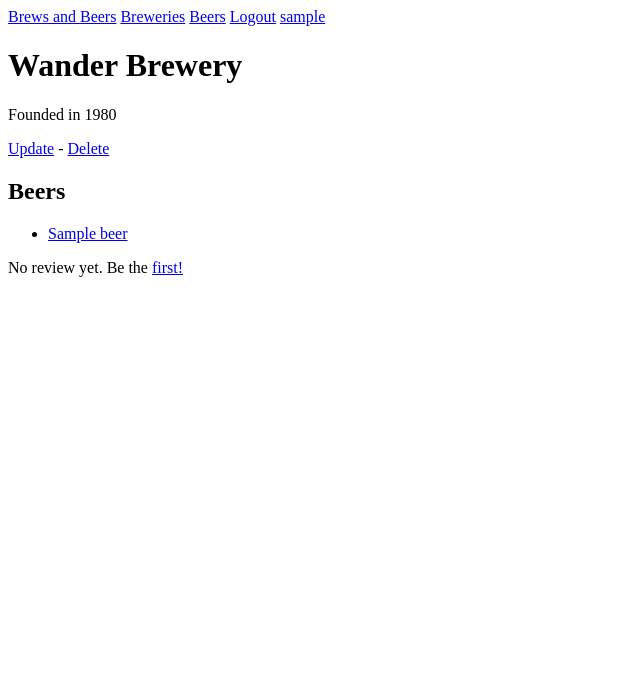
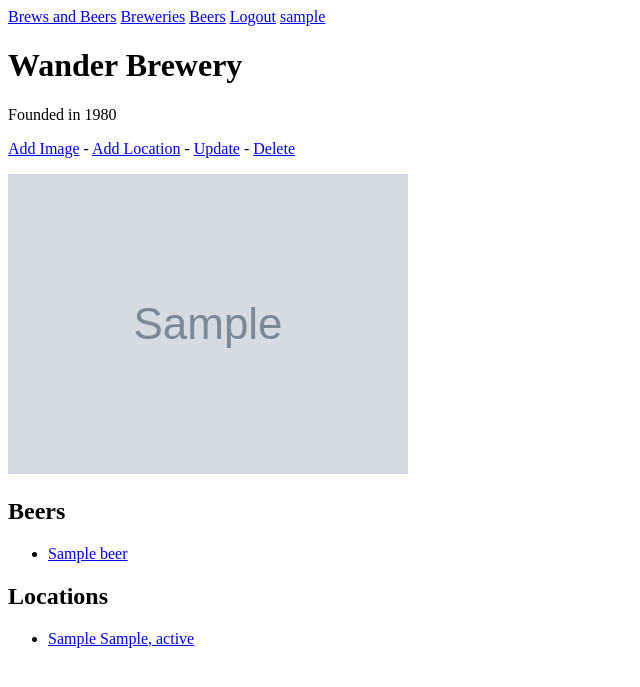
Before and after one commit to harrelchris/brewsandbeers, a Django app: page /brewery/1/ in a window 1280 px wide. Shown: the top 687 px of the page, without its empty margins (0-640 px from the left). Run offline with Django 4.2, Linux system fonts and the light colour scheme; a user stored in the database is signed in; data comes from the database, SQL or seed files in the repository; tables that the repository leaves empty hold one stand-in row (values such as "Sample post"); grey boxes marked "Sample" are stand-in pictures; parts of the project's set-up code (start-up, migrations or seed data) failed here and were passed over.

Commit message:
display images and locations

```diff
--- a/app/brewery/templates/brewery/brewery_detail.html
+++ b/app/brewery/templates/brewery/brewery_detail.html
@@ -7,9 +7,16 @@
   <p>Founded in {{ brewery.founded }}</p>
   {% if user.is_authenticated %}
     <p>
+      <a href="{% url 'brewery:brewery_image_create' brewery.pk %}">Add Image</a> -
+      <a href="{% url 'brewery:brewery_location_create' brewery.pk %}">Add Location</a> -
       <a href="{% url 'brewery:brewery_update' brewery.pk %}">Update</a> -
       <a href="{% url 'brewery:brewery_delete' brewery.pk %}">Delete</a>
     </p>
+  {% endif %}
+  {% if image_list %}
+    {% for image in image_list %}
+      <img src="{{ image.image.url }}" alt="{{ image.brewery.name }}">
+    {% endfor %}
   {% endif %}
   <h2>Beers</h2>
   {% if beer_list %}
@@ -20,13 +27,14 @@
     </ul>
   {% else %}
   {% endif %}
-  {% if review_list %}
+  <h2>Locations</h2>
+  {% if location_list %}
     <ul>
-      {% for review in review_list %}
-        <li>Rated {{ review.rating }} by {{ review.user.username }}</li>
+      {% for location in location_list %}
+        <li><a href="{% url 'brewery:brewery_location_detail' brewery.pk location.pk %}">{{ location.street }} {{ location.city }}, {{ location.state }}</a></li>
       {% endfor %}
     </ul>
   {% else %}
-    <p>No review yet. Be the <a href="{% url 'brewery:review_create' brewery.pk %}">first!</a></p>
+    <p>No locations yet. Add one <a href="{% url 'brewery:br' brewery.pk %}">here.</a></p>
   {% endif %}
 {% endblock %}
```
